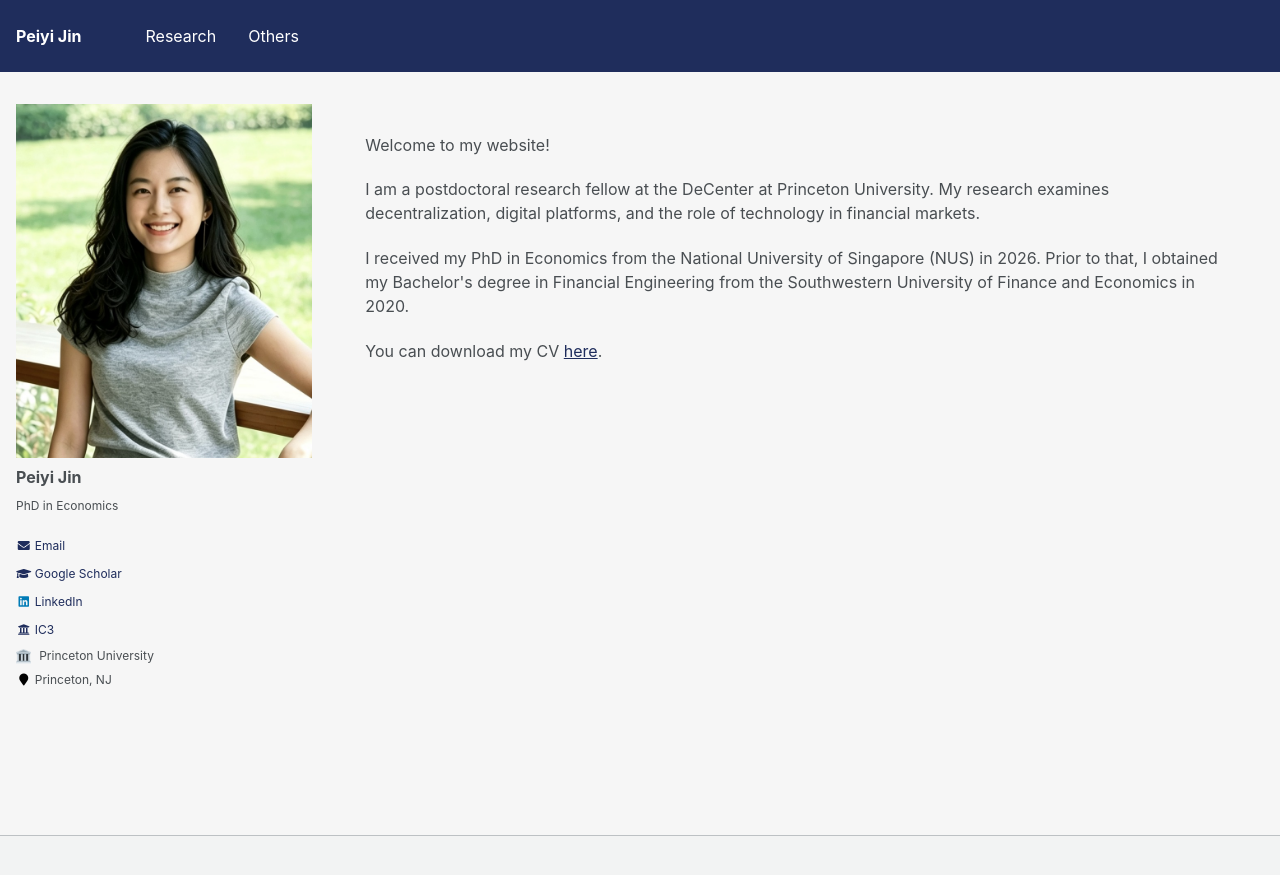
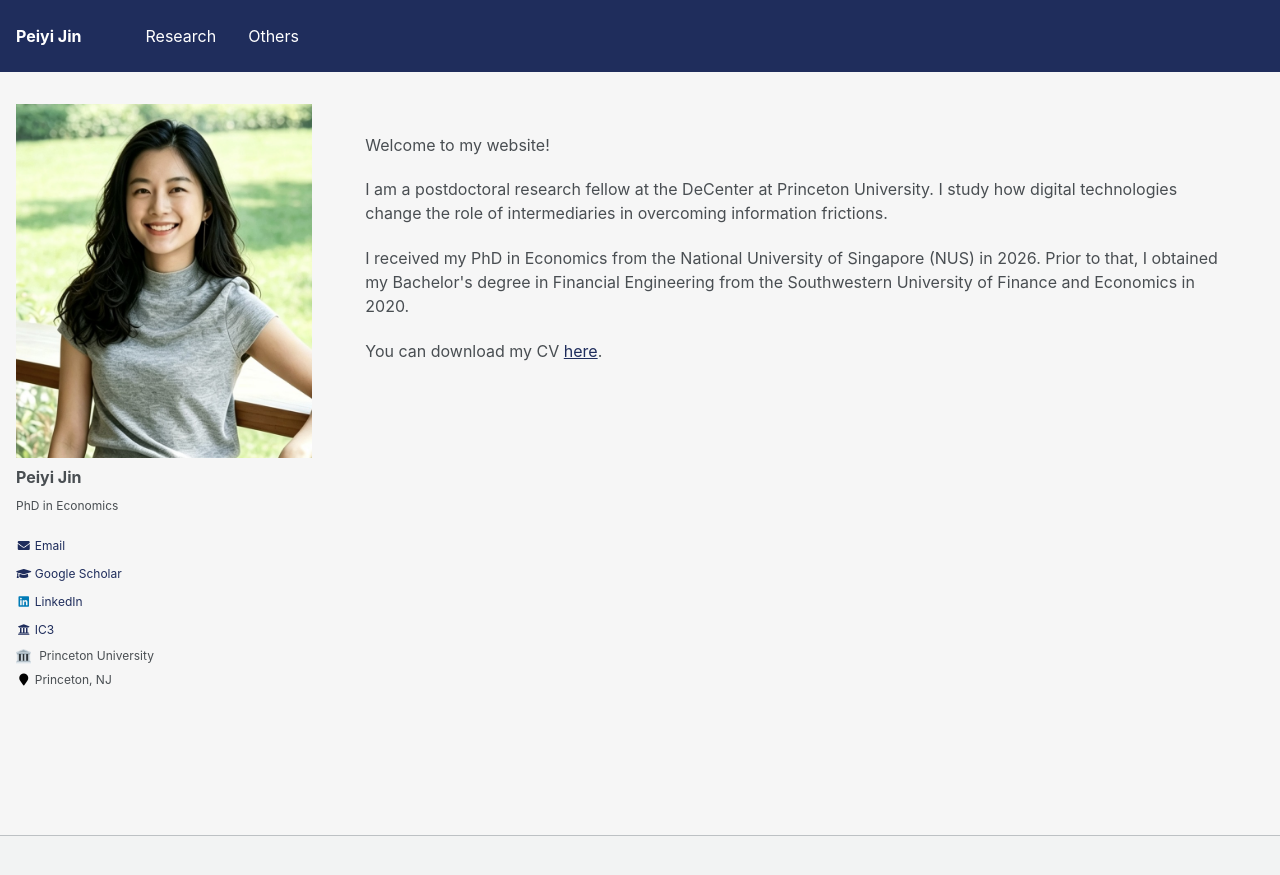
Before and after one commit to peiyi-jin/peiyi-jin.github.io, a Jekyll site: the page built from _pages/about.md, in a window 1280 px wide. Shown: the top 875 px of the page. Built offline with Jekyll 4.4.1, drawn with Linux system fonts in a browser that asks for light colours.

Commit message:
Refine homepage research identity

```diff
--- a/_pages/about.md
+++ b/_pages/about.md
@@ -155,7 +155,7 @@ redirect_from:
 <p>Welcome to my website!</p>
 
 <p>
-I am a postdoctoral research fellow at the DeCenter at Princeton University. My research examines decentralization, digital platforms, and the role of technology in financial markets.
+I am a postdoctoral research fellow at the DeCenter at Princeton University. I study how digital technologies change the role of intermediaries in overcoming information frictions.
 </p>
 
 <p>
```
